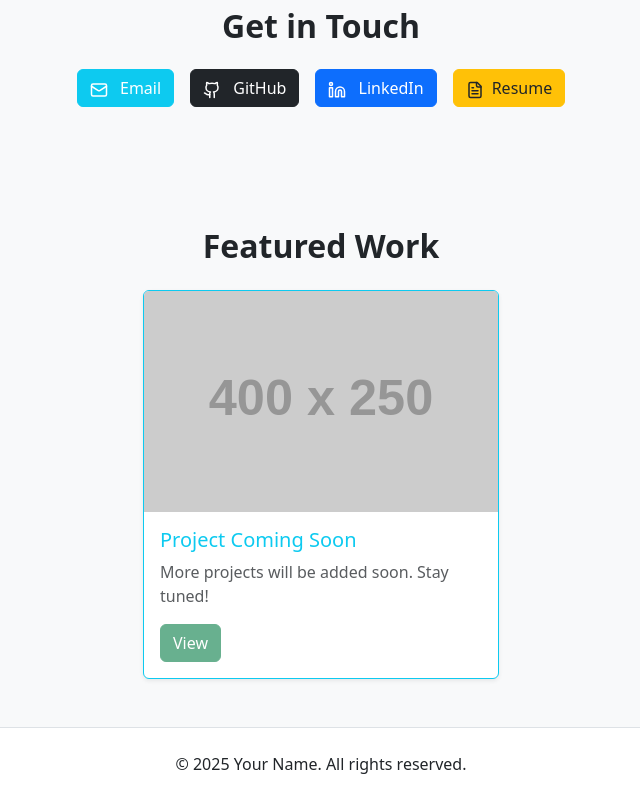
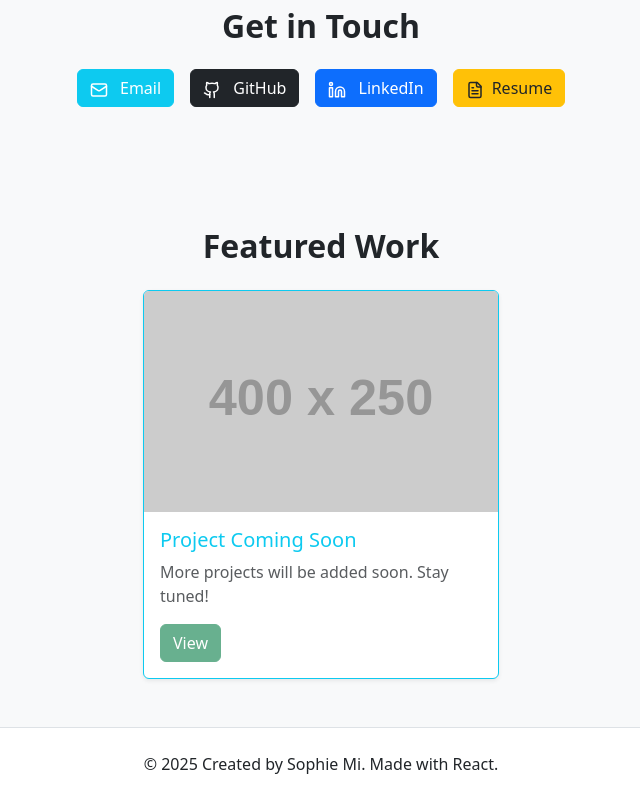
Before and after one commit to smsophiemi/smsophiemi.github.io, a React (Create React App) app: page / in a window 1280 px wide. Shown: the part 647-1447 px from the top of the page, without its empty margins (319-959 px from the left). Built offline with nearby package versions, Linux system fonts and the light colour scheme.

Commit message:
update footer with name

```diff
--- a/src/App.tsx
+++ b/src/App.tsx
@@ -31,7 +31,7 @@ function App() {
       {/* Footer */}
       <footer className="text-center py-4 bg-white border-top">
         <p className="mb-0">
-          © {new Date().getFullYear()} Your Name. All rights reserved.
+          © {new Date().getFullYear()} Created by Sophie Mi. Made with React.
         </p>
       </footer>
     </div>
```
